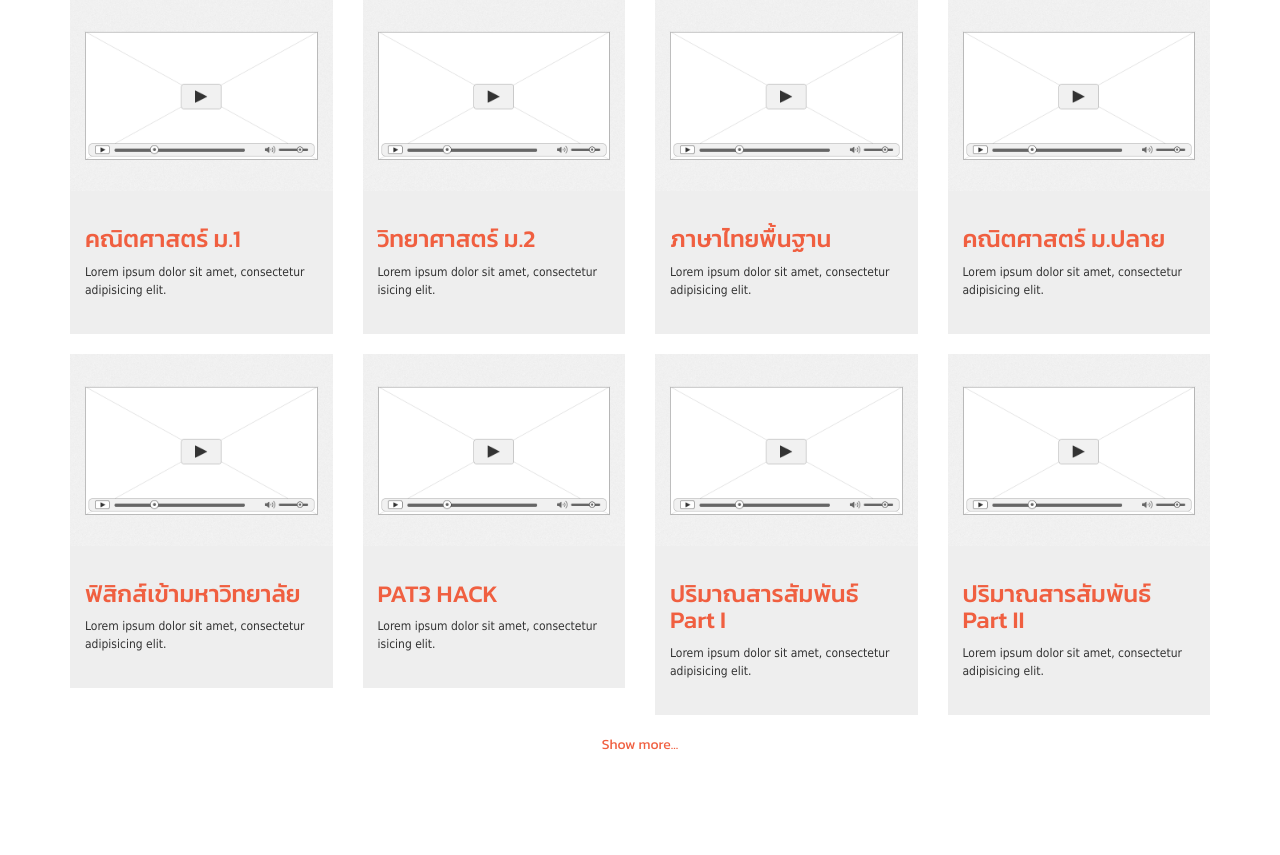
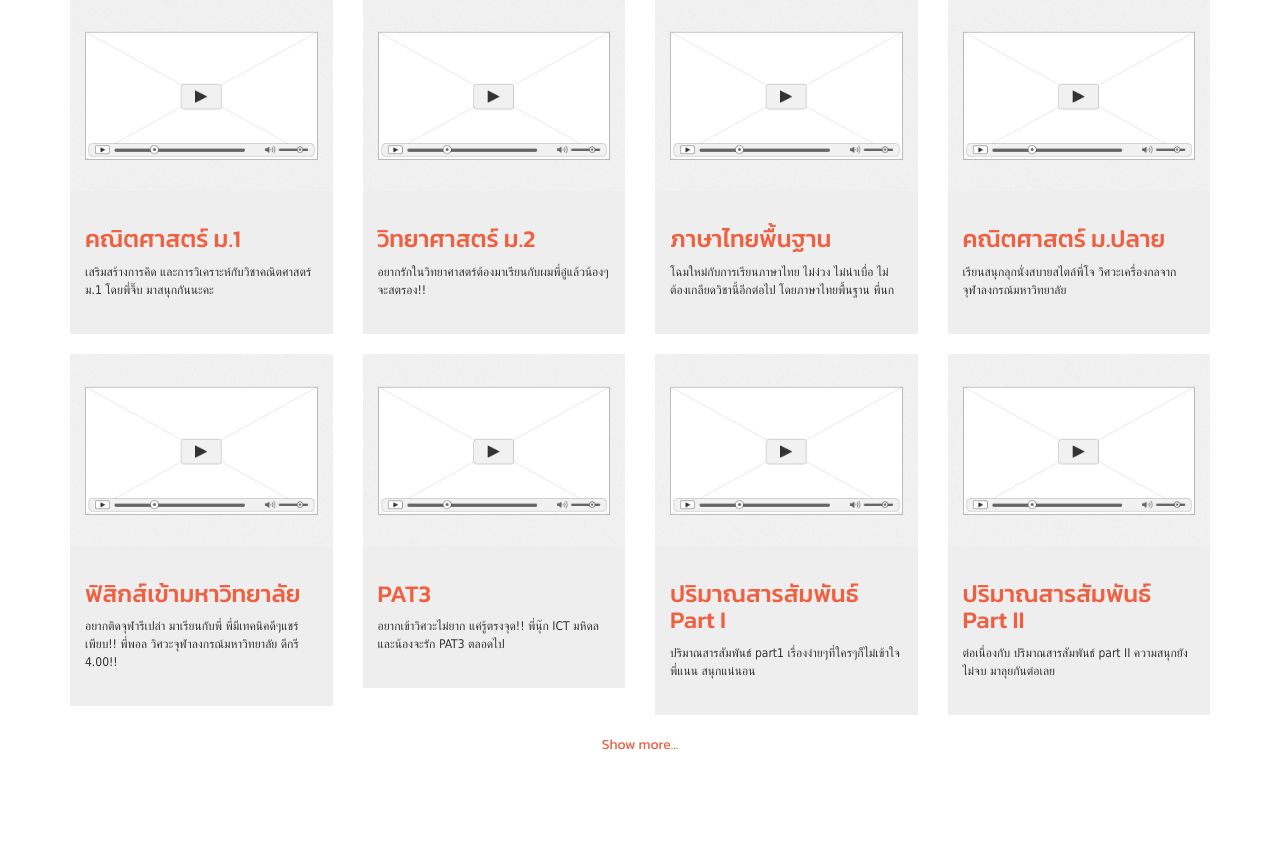
Before and after one commit to winwanwon/OWLJAI, a PHP site: page /courses.php in a window 1280 px wide. Shown: the part 553-1408 px from the top of the page. Run offline with PHP 8.4, Linux system fonts and the light colour scheme.

Commit message:
edit text

```diff
--- a/courses.php
+++ b/courses.php
@@ -132,14 +132,14 @@
               <img src="img/video_frame.png" class="img-responsive" alt="">
               <div class="text-left vid-description vid-description-small">
                 <a href="course_sample.php"><h3>คณิตศาสตร์ ม.1</h3></a>
-                <p>Lorem ipsum dolor sit amet, consectetur adipisicing elit.</p>
+                <p>เสริมสร้างการคิด และการวิเคราะห์กับวิชาคณิตศาสตร์ ม.1 โดยพี่จิ๊บ มาสนุกกันนะคะ</p>
               </div>
             </div>
             <div class="col-md-3 preHighSchoolCourse">
               <img src="img/video_frame.png" class="img-responsive" alt="">
               <div class="text-left vid-description vid-description-small">
                 <a href="course_sample.php"><h3>วิทยาศาสตร์ ม.2</h3></a>
-                <p>Lorem ipsum dolor sit amet, consectetur <adip></adip>isicing elit.</p>
+                <p>อยากรักในวิทยาศาสตร์ต้องมาเรียนกับผมพี่อู๋แล้วน้องๆจะสตรอง!!</p>
               </div>
             </div>
 
@@ -147,7 +147,7 @@
               <img src="img/video_frame.png" class="img-responsive" alt="">
               <div class="text-left vid-description vid-description-small">
                 <a href="course_sample.php"><h3>ภาษาไทยพื้นฐาน</h3></a>
-                <p>Lorem ipsum dolor sit amet, consectetur adipisicing elit.</p>
+                <p>โฉมใหม่กับการเรียนภาษาไทย ไม่ง่วง ไม่น่าเบื่อ ไม่ต้องเกลียดวิชานี้อีกต่อไป โดยภาษาไทยพื้นฐาน พี่นก</p>
               </div>
             </div>
 
@@ -155,7 +155,7 @@
               <img src="img/video_frame.png" class="img-responsive" alt="">
               <div class="text-left vid-description vid-description-small">
                 <a href="course_sample.php"><h3>คณิตศาสตร์ ม.ปลาย</h3></a>
-                <p>Lorem ipsum dolor sit amet, consectetur adipisicing elit.</p>
+                <p>เรียนสนุกลุกนั่งสบายสไตล์พี่โจ วิศวะเครื่องกลจากจุฬาลงกรณ์มหาวิทยาลัย</p>
               </div>
             </div>
           </div>
@@ -165,14 +165,14 @@
               <img src="img/video_frame.png" class="img-responsive" alt="">
               <div class="text-left vid-description vid-description-small">
                 <a href="course_sample.php"><h3>ฟิสิกส์เข้ามหาวิทยาลัย</h3></a>
-                <p>Lorem ipsum dolor sit amet, consectetur adipisicing elit.</p>
+                <p>อยากติดจุฬารึเปล่า มาเรียนกับพี่ พี่มีเทคนิคดีๆแชร์เพียบ!! พี่พอล วิศวะจุฬาลงกรณ์มหาวิทยาลัย ดีกรี 4.00!!</p>
               </div>
             </div>
             <div class="col-md-3 highSchoolCourse">
               <img src="img/video_frame.png" class="img-responsive" alt="">
               <div class="text-left vid-description vid-description-small">
-                <a href="course_sample.php"><h3>PAT3 HACK</h3></a>
-                <p>Lorem ipsum dolor sit amet, consectetur <adip></adip>isicing elit.</p>
+                <a href="course_sample.php"><h3>PAT3</h3></a>
+                <p>อยากเข้าวิศวะไม่ยาก แค่รู้ตรงจุด!! พี่นุ๊ก ICT มหิดล และน้องจะรัก PAT3 ตลอดไป</p>
               </div>
             </div>
 
@@ -180,7 +180,7 @@
               <img src="img/video_frame.png" class="img-responsive" alt="">
               <div class="text-left vid-description vid-description-small">
                 <a href="course_sample.php"><h3>ปริมาณสารสัมพันธ์ Part I</h3></a>
-                <p>Lorem ipsum dolor sit amet, consectetur adipisicing elit.</p>
+                <p>ปริมาณสารสัมพันธ์ part1 เรื่องง่ายๆที่ใครๆก็ไม่เข้าใจ พี่แนน สนุกแน่นอน</p>
               </div>
             </div>
 
@@ -188,7 +188,7 @@
               <img src="img/video_frame.png" class="img-responsive" alt="">
               <div class="text-left vid-description vid-description-small">
                 <a href="course_sample.php"><h3>ปริมาณสารสัมพันธ์ Part II</h3></a>
-                <p>Lorem ipsum dolor sit amet, consectetur adipisicing elit.</p>
+                <p>ต่อเนื่องกับ ปริมาณสารสัมพันธ์ part II ความสนุกยังไม่จบ มาลุยกันต่อเลย</p>
               </div>
             </div>
           </div>
```
